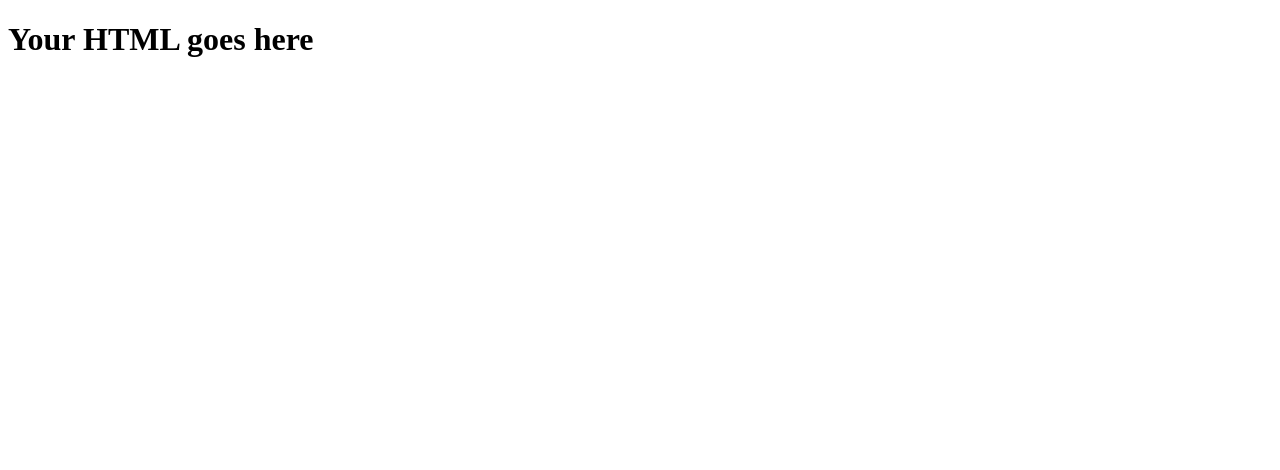
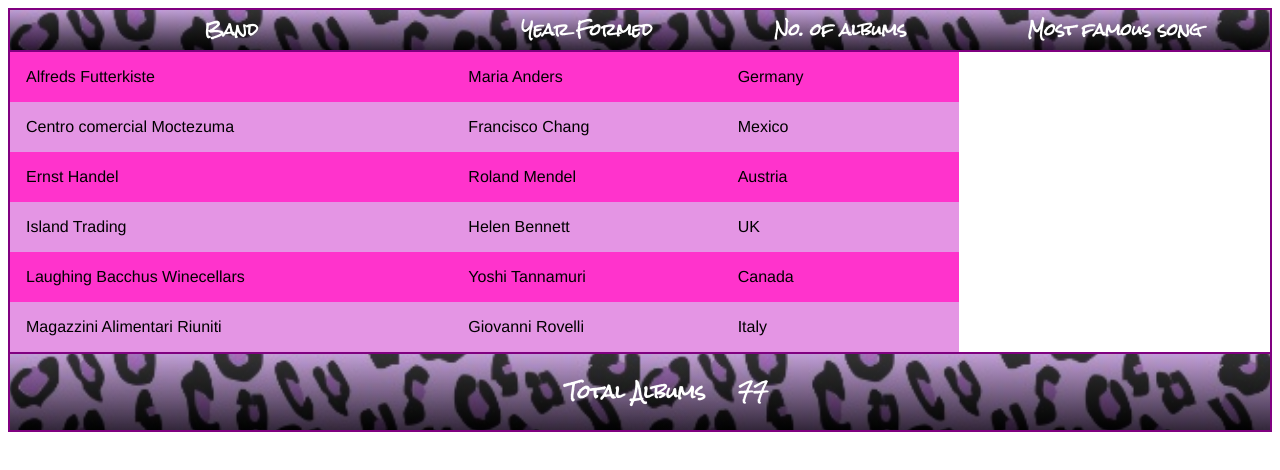
Before and after one commit to Koulinn/semantic-html, a plain HTML site: page assets/index.html in a window 1280 px wide. Drawn offline with Linux system fonts and the light colour scheme.

Commit message:
Missing styling and change content

```diff
--- a/assets/index.html
+++ b/assets/index.html
@@ -7,10 +7,57 @@
         <meta name="viewport" content="width=device-width, initial-scale=1" />
 
         <!-- import the webpage's stylesheet -->
-        <link rel="stylesheet" href="/style.css" />
+        <link rel="stylesheet" href="/styles.css" />
     </head>
     <body>
-        <h1>Your HTML goes here</h1>
+        <table>
+            <thead>
+                <tr>
+                    <th>Band</th>
+                    <th>Year Formed</th>
+                    <th>No. of albums</th>
+                    <th>Most famous song</th>
+                </tr>
+            </thead>
+            <tbody>
+                <tr>
+                    <td>Alfreds Futterkiste</td>
+                    <td>Maria Anders</td>
+                    <td>Germany</td>
+                </tr>
+                <tr>
+                    <td>Centro comercial Moctezuma</td>
+                    <td>Francisco Chang</td>
+                    <td>Mexico</td>
+                </tr>
+                <tr>
+                    <td>Ernst Handel</td>
+                    <td>Roland Mendel</td>
+                    <td>Austria</td>
+                </tr>
+                <tr>
+                    <td>Island Trading</td>
+                    <td>Helen Bennett</td>
+                    <td>UK</td>
+                </tr>
+                <tr>
+                    <td>Laughing Bacchus Winecellars</td>
+                    <td>Yoshi Tannamuri</td>
+                    <td>Canada</td>
+                </tr>
+                <tr>
+                    <td>Magazzini Alimentari Riuniti</td>
+                    <td>Giovanni Rovelli</td>
+                    <td>Italy</td>
+                </tr>
+            </tbody>
+            <tfoot>
+                <tr>
+                    <td colspan="2">Total Albums</td>
+                    <td colspan="2">77</td>
+                </tr>
+            </tfoot>
+        </table>
 
         <!-- include the Glitch button to show what the webpage is about and
           to make it easier for folks to view source and remix -->
--- a/styles.css
+++ b/styles.css
@@ -1,3 +1,57 @@
 /* CSS files add styling rules to your content */
 
 @import url('https://fonts.googleapis.com/css2?family=Rock+Salt&display=swap');
+
+table {
+    width: 100%;
+    border: 2px solid #800080;
+    box-sizing: border-box;
+    border-collapse: collapse;
+    border-spacing: 0;
+}
+
+thead,
+tfoot {
+    /* border-bottom: 2px solid #800080; */
+    background-image: linear-gradient(
+            to bottom,
+            rgb(253 254 255 / 20%),
+            rgb(0 0 0 / 73%)
+        ),
+        url('./assets/leopardskin.jpg');
+    background-repeat: repeat;
+    background-size: 50%;
+    color: white;
+    margin: 0px;
+}
+
+tbody {
+    border: 2px solid #800080;
+}
+
+thead {
+    font-family: 'Rock Salt', cursive;
+    border-right: 2px solid #800080;
+}
+
+tfoot td {
+    font-family: 'Rock Salt', cursive;
+    font-size: 1.125rem;
+    font-weight: 700;
+}
+
+tfoot td:first-child {
+    text-align: end;
+}
+
+td {
+    font-family: 'Helvetica Neue';
+    padding: 1rem;
+}
+
+tbody tr:nth-child(even) {
+    background-color: #e495e4;
+}
+tbody tr:nth-child(odd) {
+    background-color: #ff33cc;
+}
```
